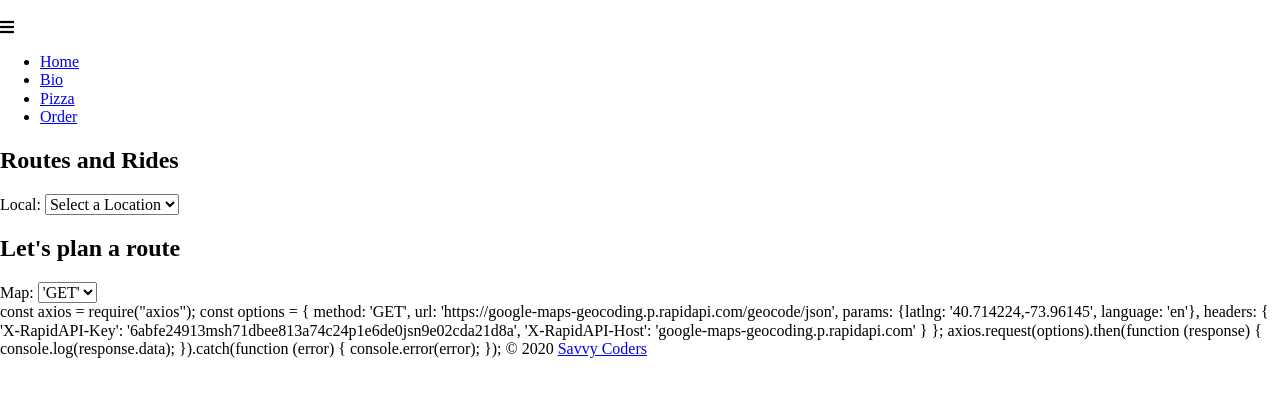
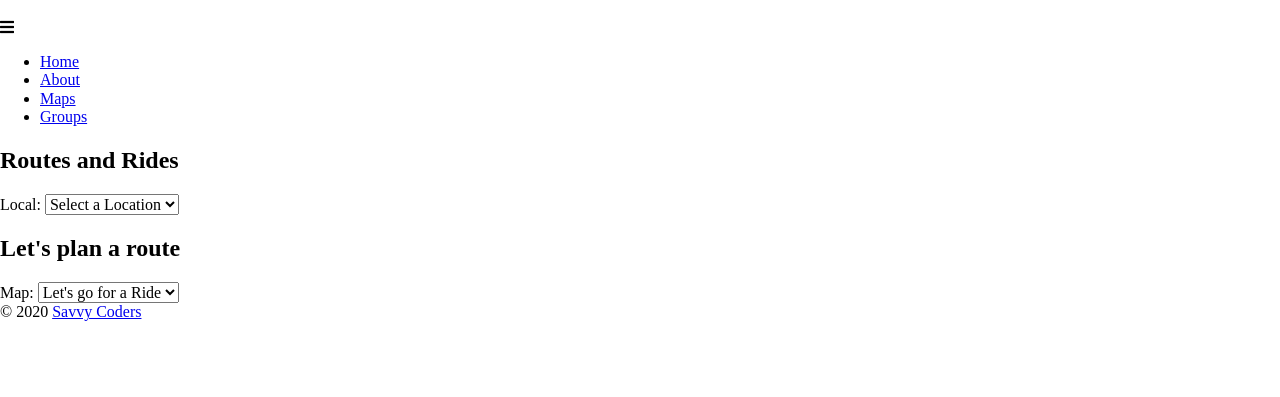
Before and after one commit to DDC76/Capstone, a website: page maps.html in a window 1280 px wide. Shown: the part 61-458 px from the top of the page. Drawn offline with nearby package versions, Linux system fonts and the light colour scheme.

Commit message:
updates2

```diff
--- a/index.js
+++ b/index.js
@@ -0,0 +1,36 @@
+import { Header, Nav, Main, Footer } from "./components";
+import * as store from "./store";
+import Navigo from "navigo";
+import { capitalize } from "lodash";
+
+const router = new Navigo("/");
+
+function render(state = store.Home) {
+    document.querySelector("#root").innerHTML = `
+        ${Header(state)}
+        ${Nav(store.Links)}
+        ${Main(state)}
+        ${Footer()}
+      `;
+
+      afterRender(state);
+
+  router.updatePageLinks();
+}
+
+function afterRender(state) {
+  // add menu toggle to bars icon in nav bar
+  document.querySelector(".fa-bars").addEventListener("click", () => {
+    document.querySelector("nav > ul").classList.toggle("hidden--mobile");
+  });
+}
+
+router
+  .on({
+    "/": () => render(),
+    ":view": params => {
+      let view = capitalize(params.data.view);
+      render(store[view]);
+    }
+  })
+  .resolve();
--- a/maps.html
+++ b/maps.html
@@ -19,9 +19,9 @@
     <i class="fas fa-bars"></i>
     <ul class="hidden--mobile nav-links">
       <li><a href="index.html">Home</a></li>
-      <li><a href="about.html">Bio</a></li>
-      <li><a href= "maps.html">Pizza</a></li>
-      <li><a href= "groups.html">Order</a></li>
+      <li><a href="about.html">About</a></li>
+      <li><a href= "maps.html">Maps</a></li>
+      <li><a href= "groups.html">Groups</a></li>
     </ul>
   </nav>
   <section id="maps">
@@ -40,26 +40,10 @@
 <div>
 <label for="Location">Map:</label>
         <select id="Local" name="Rides">
-          <option value="">'GET'</option>
+          <option value="">Let's go for a Ride</option>
             </select>
       </div>
-const axios = require("axios");
 
-const options = {
-  method: 'GET',
-  url: 'https://google-maps-geocoding.p.rapidapi.com/geocode/json',
-  params: {latlng: '40.714224,-73.96145', language: 'en'},
-  headers: {
-    'X-RapidAPI-Key': '6abfe24913msh71dbee813a74c24p1e6de0jsn9e02cda21d8a',
-    'X-RapidAPI-Host': 'google-maps-geocoding.p.rapidapi.com'
-  }
-};
-
-axios.request(options).then(function (response) {
-	console.log(response.data);
-}).catch(function (error) {
-	console.error(error);
-});
     &copy; 2020 <a href="https://savvycoders.com/">Savvy Coders</a>
   </footer>
   <script src="index.js"></script>
```
Also changed, not shown: index copy.html (deleted, +0 -21 lines), index copy.js (deleted, +0 -36 lines), index.html (+21 -0 lines), package.json (+2 -6 lines).
